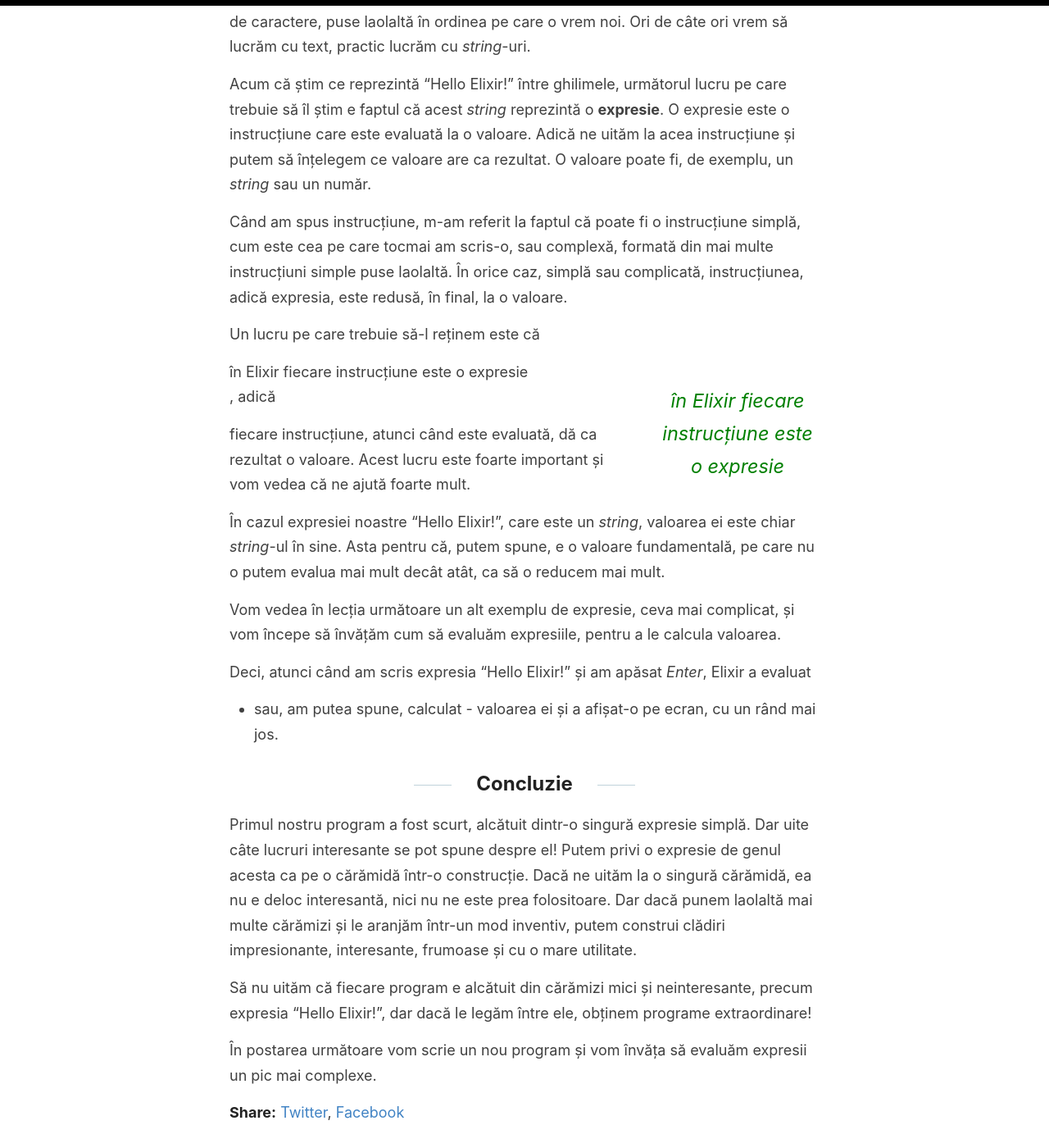
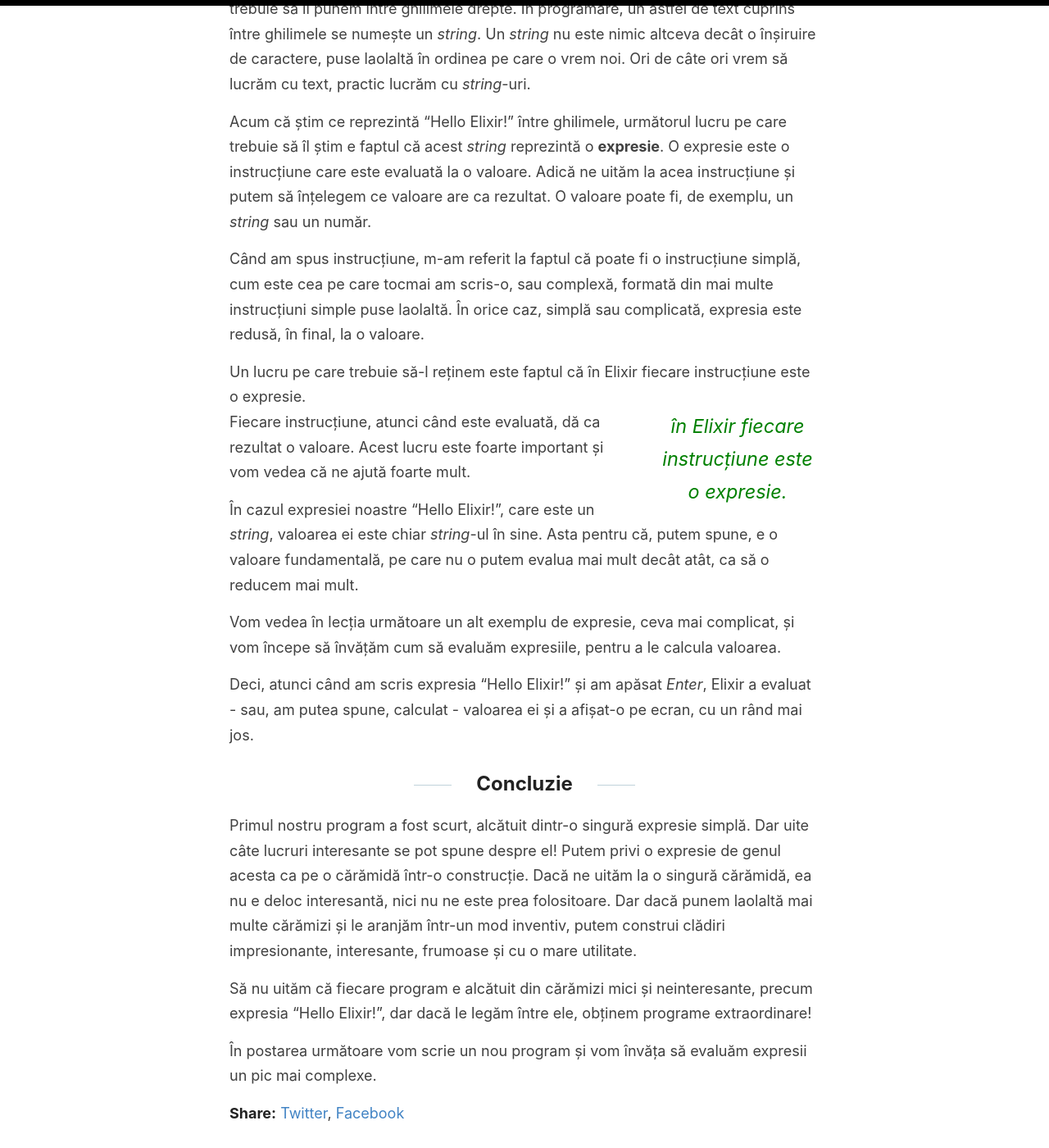
Before and after one commit to danutchindris/danutchindris.github.io, a Jekyll site: the page built from _posts/2020-04-10-hello-elixir.md, in a window 1280 px wide and 1400 px high, scrolled down 3538 px. Shown: the whole window at 82% size. Built offline with Jekyll 4.4.1, drawn with Linux system fonts in a browser that asks for light colours; some of the changed text lies outside the part shown.

Commit message:
fix problems in the text

```diff
--- a/_posts/2020-04-10-hello-elixir.md
+++ b/_posts/2020-04-10-hello-elixir.md
@@ -7,16 +7,17 @@
 
 Elixir este un limbaj de programare cu ajutorul căruia putem crea tot felul de programe. Putem
 scrie de la jocuri sau aplicații de birou, până la aplicații *web* - pe care, de multe ori,
-le numim *site*-uri - și sisteme de mesagerie, cum ar fi __Whatsapp__. De fapt, aplicația
-__Whatsapp__ e construită pe aceeași fundație pe care rulează toate aplicațiile construite
+le numim *site*-uri - și sisteme de mesagerie, cum ar fi *Whatsapp*. De fapt, aplicația
+*Whatsapp* e construită pe aceeași fundație pe care rulează toate aplicațiile construite
 cu Elixir.
 
 ## Despre limbajele de programare
 
-Dar ce este un limbaj de programare? Atunci când doi oameni din țări diferite se întâlnesc,
-ei trebuie să găsească o limbă pe care o știu amândoi, pentru a putea comunica.
-Să spunem că un român se întâlnește cu un olandez și vor să povestească. Cel mai probabil
-amândoi știu engleză, așa că vor discuta în engleză.
+Dar ce este un limbaj de programare?
+
+Atunci când doi oameni din țări diferite se întâlnesc, ei trebuie să găsească o limbă pe care
+o știu amândoi, pentru a putea comunica. Să spunem că un român se întâlnește cu un olandez și
+vor să povestească. Cel mai probabil amândoi știu engleză, așa că vor discuta în engleză.
 
 Atunci când noi vrem să "conversăm" cu un calculator, trebuie să găsim o limbă comună, pe care
 s-o înțelegem amândoi. Un limbaj de programare e o astfel de limbă comună.
@@ -76,7 +77,7 @@
 
 În acest dreptunghi putem scrie comenzi Elixir. Pentru a face acest lucru, dăm click în
 interiorul chenarului. În dreapta textului care spune `iex(1)>` vedem că apare un mic dreptunghi
-colorat în gri. Acesta este *cursorul* care ne indică unde urmează să scriem următoarea
+colorat în gri. Acesta este *cursorul*, care ne indică unde urmează să scriem următoarea
 comandă.
 
 Acum putem scrie programul nostru, "Hello Elixir!". Primul nostru program va conține un singur
@@ -117,14 +118,11 @@
 
 Când am spus instrucțiune, m-am referit la faptul că poate fi o instrucțiune simplă,
 cum este cea pe care tocmai am scris-o, sau complexă, formată din mai multe instrucțiuni simple
-puse laolaltă. În orice caz, simplă sau complicată, instrucțiunea, adică expresia, este redusă,
-în final, la o valoare.
+puse laolaltă. În orice caz, simplă sau complicată, expresia este redusă, în final, la o valoare.
 
-Un lucru pe care trebuie să-l reținem este că
-
-{% include pullquote.html quote="în Elixir fiecare instrucțiune este o expresie" %}, adică
-
-fiecare instrucțiune, atunci când este evaluată, dă ca rezultat o valoare. Acest lucru este foarte
+Un lucru pe care trebuie să-l reținem este faptul că
+{% include pullquote.html quote="în Elixir fiecare instrucțiune este o expresie." %}
+Fiecare instrucțiune, atunci când este evaluată, dă ca rezultat o valoare. Acest lucru este foarte
 important și vom vedea că ne ajută foarte mult.
 
 În cazul expresiei noastre "Hello Elixir!", care este un *string*, valoarea ei este chiar *string*-ul
@@ -134,8 +132,8 @@
 Vom vedea în lecția următoare un alt exemplu de expresie, ceva mai complicat, și vom începe să
 învățăm cum să evaluăm expresiile, pentru a le calcula valoarea.
 
-Deci, atunci când am scris expresia "Hello Elixir!" și am apăsat *Enter*, Elixir a evaluat
-- sau, am putea spune, calculat - valoarea ei și a afișat-o pe ecran, cu un rând mai jos.
+Deci, atunci când am scris expresia "Hello Elixir!" și am apăsat *Enter*, Elixir a evaluat - sau,
+am putea spune, calculat - valoarea ei și a afișat-o pe ecran, cu un rând mai jos.
 
 ## Concluzie
 
```
Also changed, not shown: other parts of _posts/2020-04-10-hello-elixir.md (+4 -4 lines).
